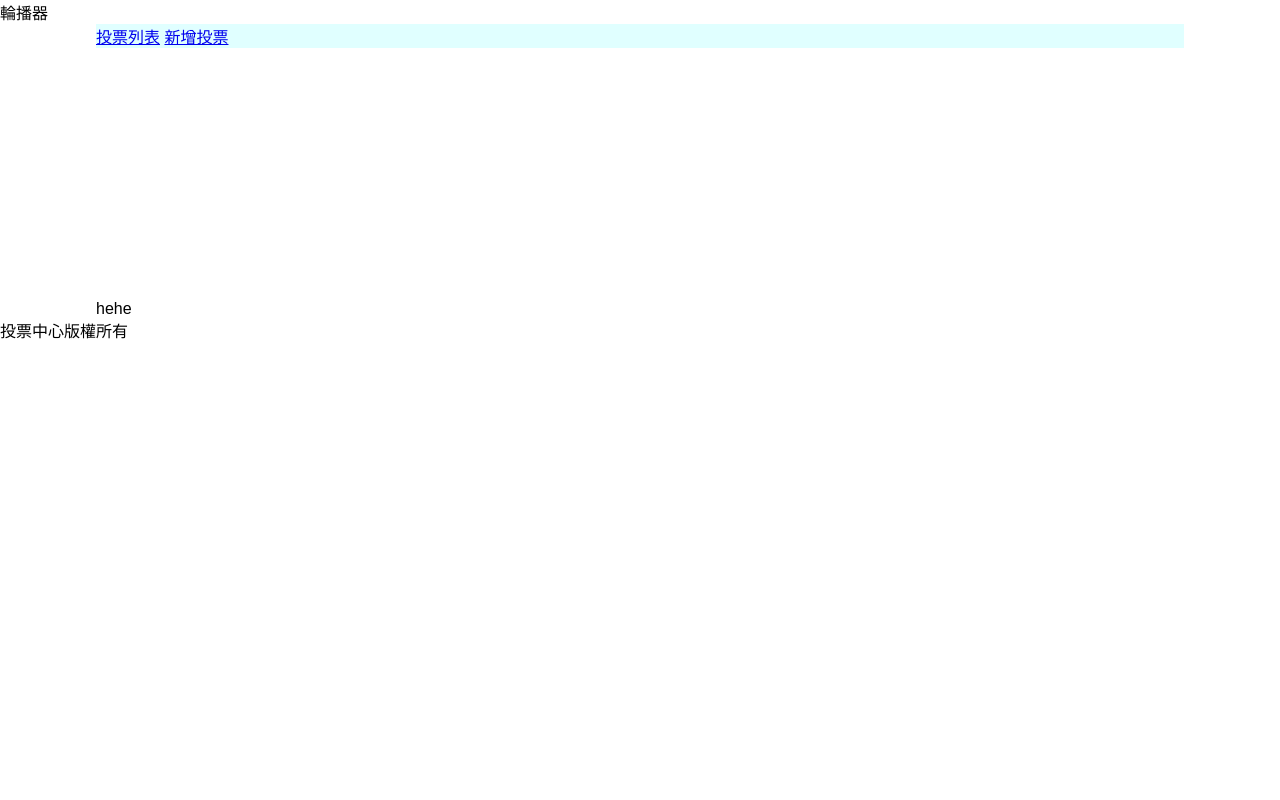
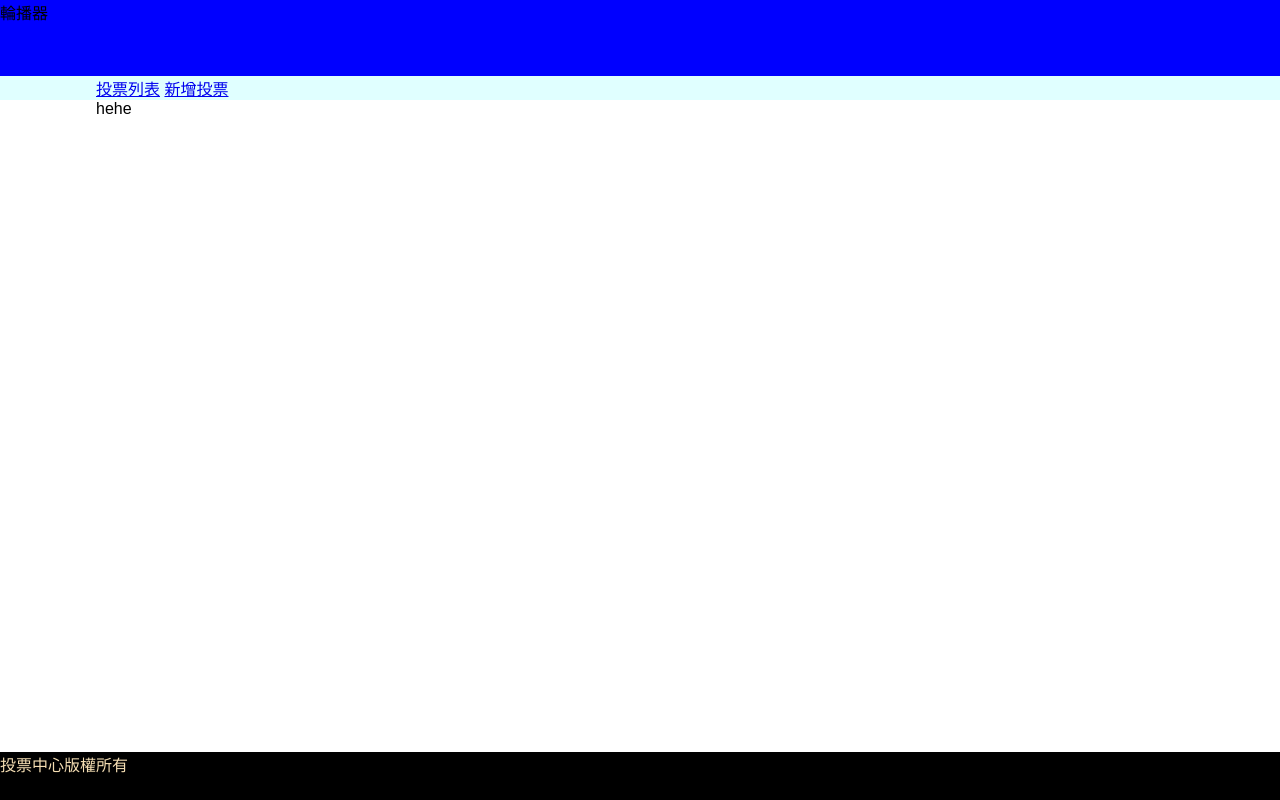
Before and after one commit to msfan555/PHP-vote, a PHP site: page /admin.php in a window 1280 px wide. Run offline with PHP 8.4, Linux system fonts and the light colour scheme.

Commit message:
基本畫面寬高配置

```diff
--- a/admin.php
+++ b/admin.php
@@ -1,26 +1,32 @@
 <!DOCTYPE html>
 <html lang="en">
+
 <head>
     <meta charset="UTF-8">
     <meta http-equiv="X-UA-Compatible" content="IE=edge">
     <meta name="viewport" content="width=device-width, initial-scale=1.0">
     <title>投票管理中心</title>
     <link rel="stylesheet" href="./css/basic.css">
+    <link rel="stylesheet" href="./css/back.css">
 </head>
+
 <body>
-<div id="header">
+    <div id="header">
         <?php
         include "./layout/header.php";
-        include "./layout/back_nav.php"
+        include "./layout/back_nav.php";
         ?>
     </div>
     <div id="container">
-hehe
+        hehe
     </div>
-    <div> <?php
-            include "./layout/footer.php";
-            ?>
+    <div>
+        <?php
+        include "./layout/footer.php";
+        ?>
     </div>
 
+
 </body>
+
 </html>
--- a/css/back.css
+++ b/css/back.css
@@ -0,0 +1,13 @@
+#header{
+    width: 100%;
+    height: 100px;
+}
+
+#header .slider{
+    height: 100%;
+    background: blue;
+}
+
+#container{
+    min-height: calc(100vh - 100px - 3rem);
+}
--- a/css/basic.css
+++ b/css/basic.css
@@ -9,13 +9,22 @@
 #header {
     width: 100%;
     height: 300px;
+    position: relative;
+}
+
+#header .slider{
+    height: 100%;
+    background: blue;
 }
 
 #header nav{
-    width: 85%;
+    width: 100%;
     min-width: 1000px;
     margin: auto;
     background: lightcyan;
+    position:absolute;
+    bottom: 0;
+    padding: 0 7.5%;
 }
 
 #container {
@@ -24,7 +33,9 @@
     margin: auto;
 }
 
-#footer {
+footer {
     width: 100%;
-
+    height: 3rem;
+    background: black;
+    color: wheat;
 }
--- a/css/front.css
+++ b/css/front.css
@@ -0,0 +1,3 @@
+#container{
+    min-height: calc(100vh - 300px - 3rem);
+}
--- a/layout/header.php
+++ b/layout/header.php
@@ -1,2 +1 @@
-
-    <slider>輪播器</slider>
+<div class="slider">輪播器</div>
```
Also changed, not shown: index.php (+6 -5 lines).
